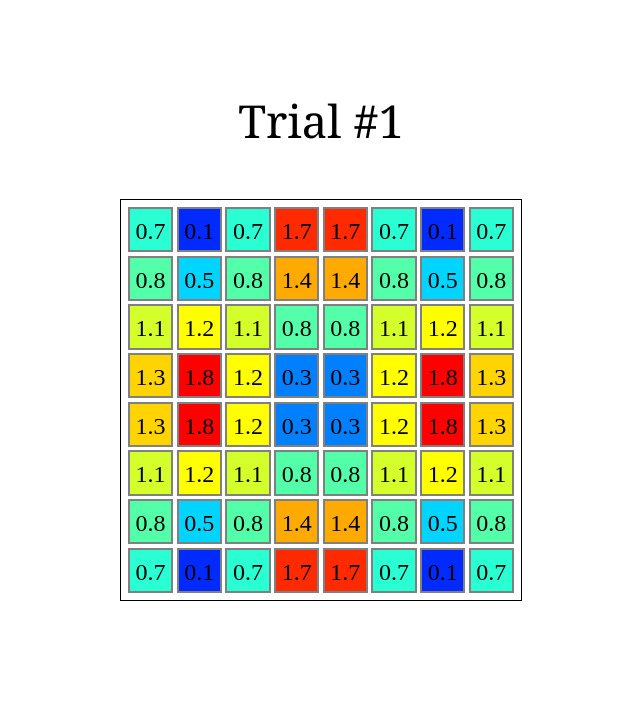
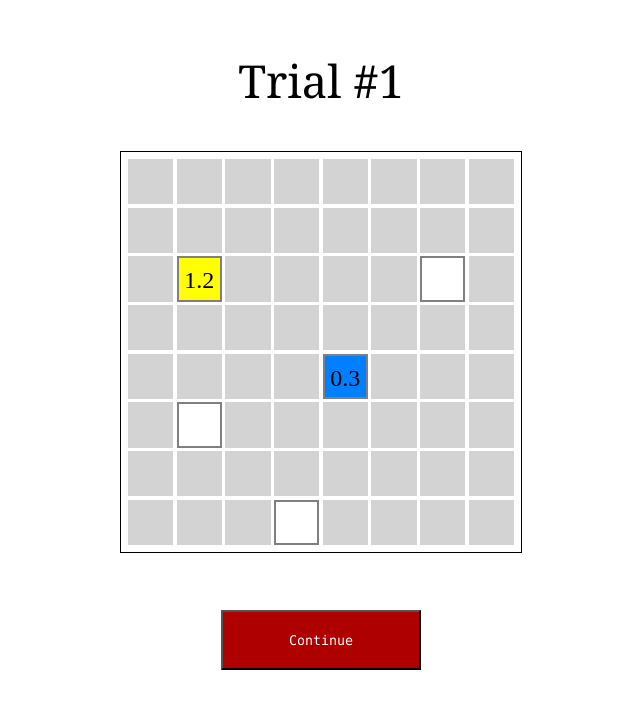
Before and after one commit to srinidhisrinivas/psy-uncertainty-experiment, a Flask app: page /trial/1 in a window 1280 px wide. Shown: the top 709 px of the page, without its empty margins (319-959 px from the left). Run offline with Flask 2, Linux system fonts and the light colour scheme.

Commit message:
strung together trials and training

```diff
--- a/main.py
+++ b/main.py
@@ -1,4 +1,4 @@
-from flask import Flask, render_template, url_for, jsonify, request
+from flask import Flask, render_template, url_for, jsonify, request, redirect
 import os
 import math
 import numpy as np
@@ -7,6 +7,10 @@
 app = Flask(__name__);
 app._static_folder_ = os.path.abspath('templates/static');
 app.config['SEND_FILE_MAX_AGE_DEFAULT'] = 0
+
+
+NUM_TRAIN = 5;
+NUM_TRIAL = 5;
 
 def dir_last_updated(folder):
     return str(max(os.path.getmtime(os.path.join(root_path, f))
@@ -17,16 +21,33 @@
 @app.route('/index')
 def index():
 
-	return render_template('layouts/index.html');
+	instructions = 'instructions';
+	return render_template('layouts/index.html',
+		page_title = 'Experiment Name',
+		body_text = instructions,
+		button_dest = '/train/1',
+		button_text = 'Begin Training'
+		);
+
+@app.route('/end')
+def render_end():
+	instructions = 'thank you for participating owo';
+	return render_template('layouts/index.html',
+		page_title = 'End',
+		body_text = instructions,
+		button_dest = '/',
+		button_text = 'Restart'
+		);
 
 @app.route('/trial/<trial_num>')
 def render_trial(trial_num):
+	if int(trial_num) > NUM_TRIAL:
+		return redirect('/end');
 
 	return render_template('layouts/grid.html',
-		trial_num = trial_num,
+		trial_num = int(trial_num),
 		static_scripts = [
 			{'src': url_for('static', filename='js/jpalette.min.js')},
-			{'src': url_for('static', filename='js/main.js')},
 			{'src': url_for('static', filename='js/colors.js')},
 			{'src': url_for('static', filename='js/grid.js')},
 			{'src': 'https://ajax.googleapis.com/ajax/libs/jquery/3.4.1/jquery.min.js'} ],
@@ -34,7 +55,40 @@
 			{'src': "js/main.js"} ],
 		grid_values = get_val_dict(8),
 		enabled_buttons = [(3,7),(1,5), (6,2)],
-		clicked_buttons = [(1,2), (4,4)]);
+		clicked_buttons = [(1,2), (4,4)],
+		title_text = 'Trial',
+		trial_type = 'trial');
+
+@app.route('/trialbegin')
+def render_trialbegin():
+	instructions = 'instructions before trial begins';
+	return render_template('layouts/index.html',
+		page_title = 'Training Phase Complete',
+		body_text = instructions,
+		button_dest = '/trial/1',
+		button_text = 'Begin Trials'
+		);
+
+@app.route('/train/<trial_num>')
+def render_train(trial_num):
+
+	if int(trial_num) > NUM_TRAIN:
+		return redirect('/trialbegin');
+
+	return render_template('layouts/grid.html',
+		trial_num = int(trial_num),
+		static_scripts = [
+			{'src': url_for('static', filename='js/jpalette.min.js')},
+			{'src': url_for('static', filename='js/colors.js')},
+			{'src': url_for('static', filename='js/grid.js')},
+			{'src': 'https://ajax.googleapis.com/ajax/libs/jquery/3.4.1/jquery.min.js'} ],
+		template_scripts = [
+			{'src': "js/main.js"} ],
+		grid_values = get_val_dict(8),
+		enabled_buttons = "ALL",
+		clicked_buttons = [],
+		title_text = 'Training Phase',
+		trial_type = 'train');
 
 @app.route('/postmethod', methods = ['POST'])
 def get_post_javascript_data():
--- a/static/css/grid.css
+++ b/static/css/grid.css
@@ -5,7 +5,38 @@
 	font-size: 34pt;
 	left: 50%;
 	text-align: left;
-	top: 15%;
+	top: 10%;
 	-webkit-transform: translate(-50%, -50%);
 	transform: translate(-50%, -50%);
 }
+div#gridLayer{
+	position: fixed;
+		    top: 44%;
+		    left: 50%;
+		    -webkit-transform: translate(-50%, -50%);
+		    transform: translate(-50%, -50%);
+}
+#continueButton{
+	width: 100%;
+	height: 100%;
+	background-color: #AF0000;
+	color: white;
+	font-family: "Consolas";
+}
+#continueButton:hover{
+	background-color: #800000;
+}
+div#buttonDiv{
+	position: fixed;
+	font-family: "Cambria";
+	font-weight: 500;
+	font-size: 34pt;
+	left: 50%;
+	text-align: left;
+	top: 80%;
+	background-color: orange;
+	width: 200px;
+	height: 60px;
+	-webkit-transform: translate(-50%, -50%);
+	transform: translate(-50%, -50%);
+}
--- a/static/js/grid.js
+++ b/static/js/grid.js
@@ -69,8 +69,7 @@
 	}
 
 
-	//registerD
-	createButton(gridL, gridT, idx, idy, step, gridVals, maxVal){
+	createButton(gridL, gridT, idx, idy, step, gridVals, maxVal, gridEnabled){
 
 		var button = document.createElement('button');
 		button.setAttribute('class', 'unmoused');
@@ -90,9 +89,9 @@
 		button.style.border = "2px solid grey";
 		button.style.outline = "none";
 
-		this.disableButton(button);
-		//this.enableButton(button);
-
+		if(!gridEnabled){
+			this.disableButton(button);
+		}
 
 		button.addEventListener('mouseover', function(e){
 			e.target.setAttribute('class', 'moused');
@@ -108,6 +107,7 @@
 		});
 		button.addEventListener('click', function(e){
 			//alert(gridVals);
+
 			e.target.style.visibility = "hidden";
 
 			var div = document.getElementById("div"+idx+","+idy);
@@ -127,7 +127,7 @@
 			colorDiv(div, maxVal);
 
 		});
-		this.clickButton(button);
+		//this.clickButton(button);
 
 		return button;
 
@@ -156,7 +156,7 @@
 		return button;
 	}
 
-	setButtons(gridVals){
+	setButtons(gridVals, gridEnabled){
 
 		var rect = this.canvas.getBoundingClientRect();
 		var gridL = rect.left + this.p + 3;
@@ -172,7 +172,7 @@
 
 				body.appendChild(this.createDiv(gridL, gridT, idx, idy, step));
 
-				body.appendChild(this.createButton(gridL, gridT, idx, idy, step, gridVals,maxVal));
+				body.appendChild(this.createButton(gridL, gridT, idx, idy, step, gridVals,maxVal, gridEnabled));
 			}
 
 		}
--- a/templates/js/main.js
+++ b/templates/js/main.js
@@ -8,8 +8,9 @@
 	var gridVals = {{ grid_values|tojson }};
 	var clickedButtons = {{ clicked_buttons|tojson }};
 	var enabledButtons = {{ enabled_buttons|tojson }};
+	var gridEnabled = (enabledButtons === "ALL");
 
-	grid.setButtons(gridVals);
+	grid.setButtons(gridVals, gridEnabled);
 	for(var i = 0; i<enabledButtons.length; i++){
 		grid.enableButtonByID(enabledButtons[i][0], enabledButtons[i][1])
 	}
--- a/templates/layouts/grid.html
+++ b/templates/layouts/grid.html
@@ -12,14 +12,14 @@
 	<link rel="stylesheet" type="text/css" href="{{ url_for('static', filename='css/grid.css') }}">
 {% endblock %}
 {% block content %}
-	<div id="trialTitle"> Trial #{{ trial_num }} </div>
-		<div id="gridlayer" style="position: fixed;
-		    top: 50%;
-		    left: 50%;
-		    -webkit-transform: translate(-50%, -50%);
-		    transform: translate(-50%, -50%);"
+{% set next_trial_num = trial_num + 1 %}
+	<div id="trialTitle"> {{ title_text }} #{{ trial_num }} </div>
+		<div id="gridlayer"
 		    onselectstart = "return false">
 	<canvas id="myCanvas" style="fill: 'white'; border: solid black 1px;">
 	 </canvas>
 	</div>
+	<div id="buttonDiv">
+			<button id="continueButton" onclick="location.href = '/{{ trial_type }}/{{ next_trial_num }}'"> Continue </button>
+		</div>
 {% endblock %}
--- a/templates/layouts/index.html
+++ b/templates/layouts/index.html
@@ -6,8 +6,9 @@
 	<link rel="stylesheet" type="text/css" href="{{ url_for('static', filename='css/main.css') }}">
 {% endblock %}
 {% block content %}
-		<div id="titleText">Experiment</div>
+		<div id="titleText">{{ page_title }}</div>
+		<div id="instructionText"> {{ body_text }} </div>
 		<div id="startDiv">
-			<button id="startButton" onclick="location.href = '/trial/1'"> Start Experiment </button>
+			<button id="startButton" onclick="location.href = '{{ button_dest }}'"> {{ button_text }} </button>
 		</div>
 {% endblock %}
```
Also changed, not shown: static/css/main.css (+14 -2 lines).
